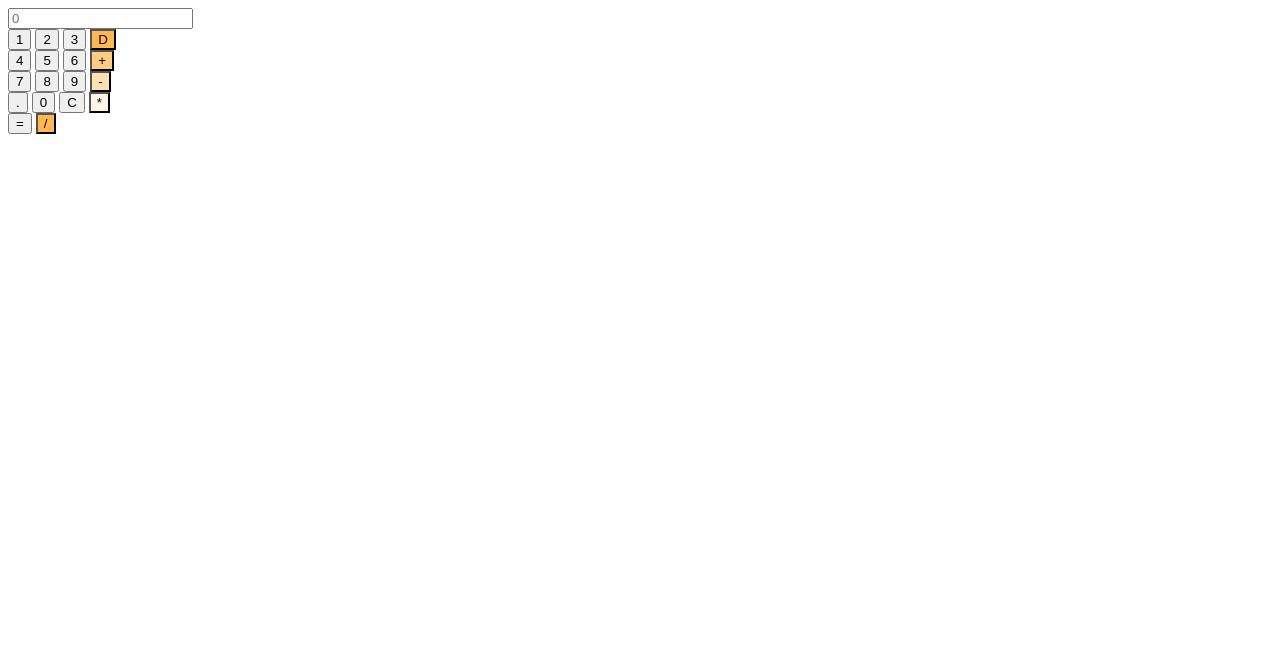
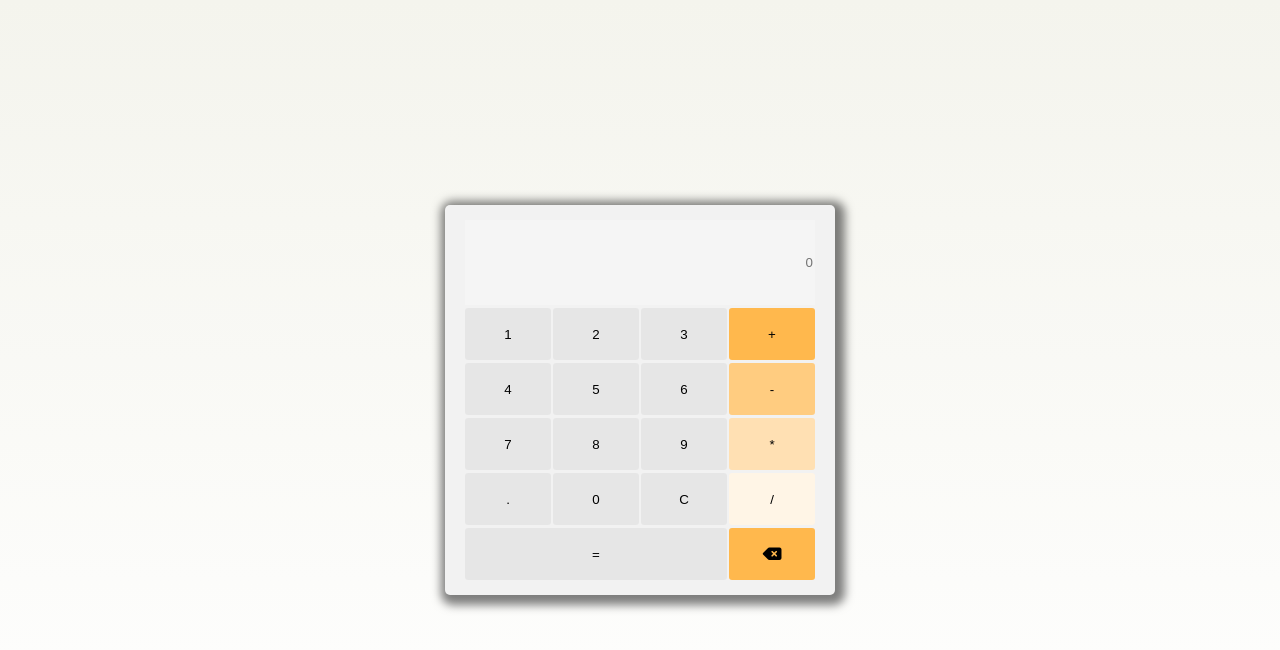
Before and after one commit to fatbardheminii/calculator-TOP, a plain HTML site: page index.html in a window 1280 px wide. Drawn offline with nearby package versions, Linux system fonts and the light colour scheme.

Commit message:
Add Style, Layout , small changes on html
grid layout for calc, styling colors, positioning etc

```diff
--- a/index.html
+++ b/index.html
@@ -11,30 +11,24 @@
     <div class="container">
       <div class="calculator">
         <input id="userInput" placeholder="0" />
-        <span id="error"></span>
-        <br />
         <button class="btn">1</button>
         <button class="btn">2</button>
         <button class="btn">3</button>
-        <button style="background: #ffb84d" class="btn operator">D</button>
-        <br />
+        <button style="background: #ffb84d" class="btn operator">+</button>
         <button class="btn">4</button>
         <button class="btn">5</button>
         <button class="btn">6</button>
-        <button style="background: #ffcc80" class="btn operator">+</button>
-        <br />
+        <button style="background: #ffcc80" class="btn operator">-</button>
         <button class="btn">7</button>
         <button class="btn">8</button>
         <button class="btn">9</button>
-        <button style="background: #ffe0b3" class="btn operator">-</button>
-        <br />
+        <button style="background: #ffe0b3" class="btn operator">*</button>
         <button class="btn dot">.</button>
         <button class="btn">0</button>
         <button class="btn">C</button>
-        <button style="background: #fff5e6" class="btn operator">*</button>
-        <br />
+        <button style="background: #fff5e6" class="btn operator">/</button>
         <button class="btnEqual">=</button>
-        <button style="background: #ffb84d" class="btn operator">/</button>
+        <button style="background: #ffb84d" class="btn operator"><i class="fa-solid fa-delete-left fa-lg"></i></button>
       </div>
     </div>
 
--- a/style.css
+++ b/style.css
@@ -0,0 +1,73 @@
+body {
+    margin: 0;
+    padding: 0;
+    box-sizing: border-box;
+    overflow: hidden;
+    background: linear-gradient(#f4f4ed, white);
+    font-weight: 400;
+}
+
+button {
+    border-radius: 3px;
+}
+
+.container {
+    width: 100%;
+    height: 100vh;
+    display: flex;
+    justify-content: center;
+    align-items: center;
+    margin: auto;
+}
+
+.calculator {
+    padding: 15px 20px;
+    width: 350px;
+    margin: auto;
+    border-radius: 5px;
+    background: #f2f2f2;
+    box-shadow: 3px 3px 10px 7px rgba(0, 0, 0, 0.5);
+    display: grid;
+    grid-template-columns: repeat(4, 1fr);
+    grid-template-rows: 85px repeat(5, 55px);
+    column-gap: 2px;
+}
+
+#userInput {
+    box-sizing: border-box;
+    /* width: 99.2%;
+    height: 70px; */
+    text-align: right;
+    direction: ltr;
+    outline: none;
+    border: none;
+    /* padding: 40px 5px; */
+    background: whitesmoke;
+    grid-column: span 4;
+}
+
+.btn {
+    /*width: 24%;
+    height: 45px;*/
+    border: none;
+    outline: none;
+    border-radius: 3px;
+    margin-top: 3px;
+    background: #cbcbcb50;
+}
+
+.btnEqual {
+    /* width: 99%;
+    height: 45px; */
+    border: none;
+    outline: none;
+    border-radius: 3px;
+    margin-top: 3px;
+    background: #cbcbcb50;
+    grid-column: span 3;
+}
+
+.btn:hover, .btnEqual:hover {
+    background: rgba(128, 128, 128, .1);
+    scale: 1.019;
+}
```
